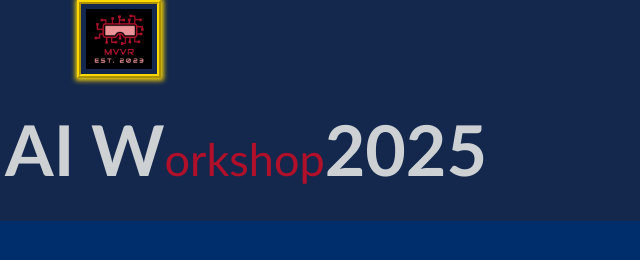
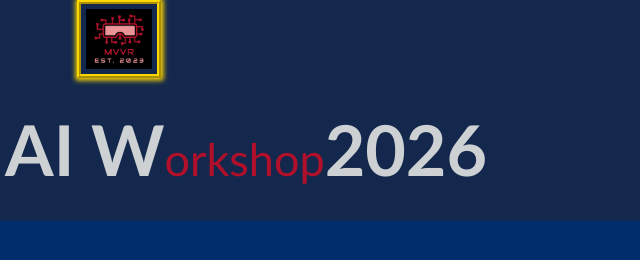
Before and after one commit to NCAmely/metavoltvr.github.io, a plain HTML site: page PythonAIRegistration.html in a window 1280 px wide. Shown: the full height of the page, 521-1161 px from the left. Drawn offline with Linux system fonts and the light colour scheme.

Commit message:
Update workshop year from 2025 to 2026

```diff
--- a/PythonAIRegistration.html
+++ b/PythonAIRegistration.html
@@ -22,7 +22,7 @@
     </div>
 </div>
 <div>
-    <p class="Header"><b class="bigHeader">P</b>ython and <b class="bigHeader">AI W</b>orkshop<b class="bigHeader">2025</b></p>
+    <p class="Header"><b class="bigHeader">P</b>ython and <b class="bigHeader">AI W</b>orkshop<b class="bigHeader">2026</b></p>
 </div>
 </div>
 <!-------------------HTML HEADER CONTENT------------------->
```
